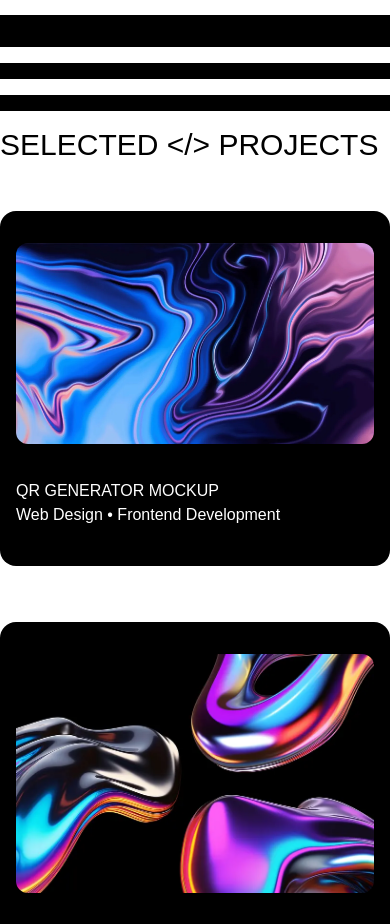
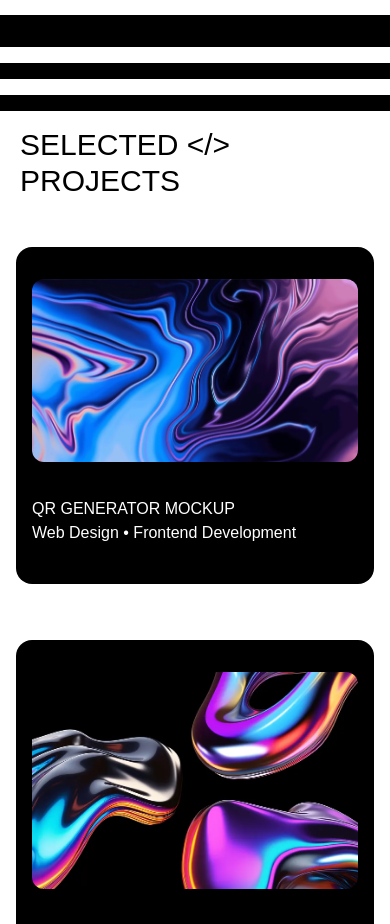
Before and after one commit to lonewolfzzz/Akbar, a Next.js app: page / in a window 390 px wide. Shown: the part 4800-5724 px from the top of the page. Built offline with nearby package versions, Linux system fonts and the light colour scheme.

Commit message:
Add files via upload

```diff
--- a/src/components/projects.jsx
+++ b/src/components/projects.jsx
@@ -10,7 +10,7 @@ function Heading({ title }) {
       animate={{ opacity: 1, y: 0 }}
       transition={{ duration: 0.6, ease: 'easeOut' }}
     >
-      <h1 className="w-fit text-3xl md:text-6xl lg:text-8xl font-medium uppercase text-black">
+      <h1 className="w-fit text-3xl md:text-6xl lg:text-8xl font-medium uppercase text-black px-5 sm:px-6 md:px-8">
         {title}
       </h1>
     </motion.div>
@@ -136,7 +136,7 @@ export default function Projects() {
       ></motion.div>
 
       <Heading title="Selected </> Projects" />
-      <div className="mt-10 grid grid-cols-1 gap-16 gap-y-10 md:grid-cols-2 gap-x-8">
+      <div className="mt-10 grid grid-cols-1 gap-16 gap-y-10 md:grid-cols-2 gap-x-8 px-4 sm:px-6 md:px-8">
         <motion.div
           className="bg-black rounded-2xl my-2 py-8 px-4"
           initial="hidden"
```
